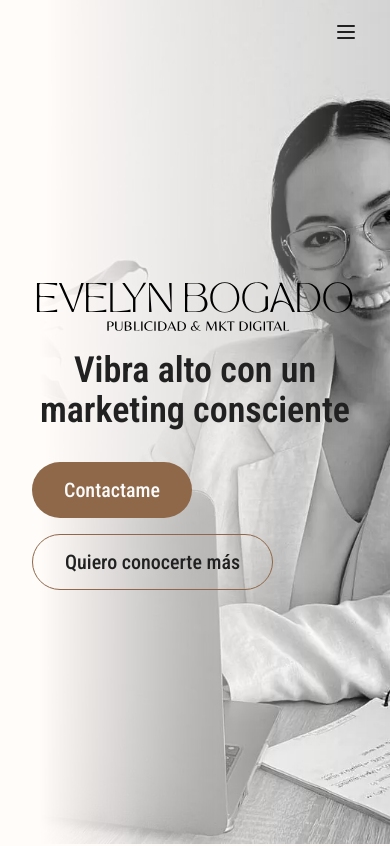
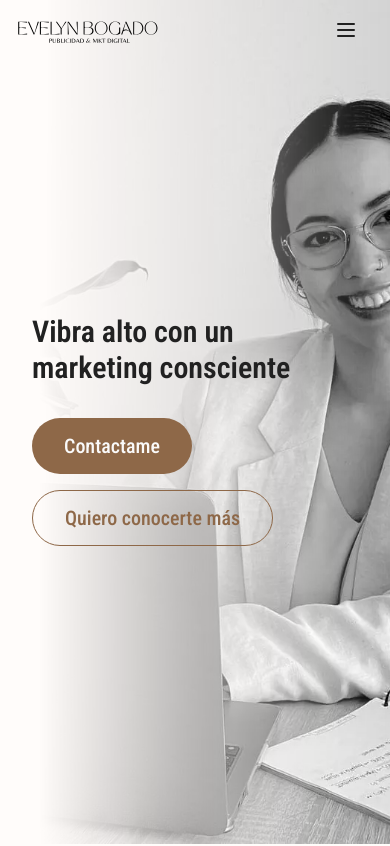
Before and after one commit to SebastianCoceres/eve-page, a Next.js app: page / in a window 390 px wide. Shown: the top 846 px of the page. Built offline with nearby package versions, Linux system fonts and the light colour scheme.

Commit message:
mobile fixes

```diff
--- a/app/page.tsx
+++ b/app/page.tsx
@@ -16,7 +16,7 @@ export const metadata: Metadata = {
 export default function Home() {
 
   return (
-    <div id="wrapper" className="min-h-screen max-h-screen overflow-y-scroll scrollbar-hide snap-y snap-mandatory scroll-smooth scroll-pe-[2em]">
+    <>
       <header className="fixed top-0 left-0 right-0 z-50">
         <Navbar />
       </header>
@@ -28,6 +28,6 @@ export default function Home() {
         <Contacto />
       </main >
       <Footer />
-    </div>
+    </>
   );
 }
--- a/components/sections/Contacto.tsx
+++ b/components/sections/Contacto.tsx
@@ -57,10 +57,10 @@ export const Contacto = () => {
     }
 
     return (
-        <section id="contact" className="snap-always snap-center flex flex-col justify-center items-center flex-fill min-h-screen bg-background">
+        <section id="contact" className=" flex flex-col justify-center items-center flex-fill min-h-screen bg-background">
             <div ref={ref} className="container md:max-w-6xl mx-auto text-xl md:text-2xl">
-                <Heading is="h2" className="text-secondary text-6xl">¡Estoy aquí para ti!</Heading>
-                <Heading is="h3" className="text-secondary text-3xl">Hablemos de tu proyecto:</Heading>
+                <Heading is="h2" className="text-secondary">¡Estoy aquí para ti!</Heading>
+                <Heading is="h3" className="text-secondary">Hablemos de tu proyecto:</Heading>
                 <Form {...form}>
                     <form onSubmit={form.handleSubmit(onSubmit)} className="space-y-8">
                         <FormField
--- a/components/sections/Hero.tsx
+++ b/components/sections/Hero.tsx
@@ -10,7 +10,7 @@ import { useIsInViewWithStore } from "@/hooks/useIsInViewWithStore";
 export const Hero = () => {
     const { ref } = useIsInViewWithStore("home")
     return (
-        <section id="home" className="relative snap-always snap-center flex flex-col justify-center items-center flex-fill min-h-screen">
+        <section id="home" className="relative  flex flex-col justify-center items-center flex-fill min-h-screen">
             <div className="absolute inset-0 -z-[1]">
                 <div className="absolute inset-0 lg:bg-hero-pattern bg-no-repeat bg-cover opacity-20"></div>
                 <div className="absolute right-0 w-full h-full md:w-2/3">
@@ -18,20 +18,20 @@ export const Hero = () => {
                 </div>
             </div>
             <div ref={ref} className="flex container md:max-w-6xl mx-auto">
-                <div className="md:w-2/3 flex flex-col justify-center items-start">
+                <div className="md:w-2/3 text-balance flex flex-col justify-center items-start">
                     <div className="text-center">
-                        <Heading is="h1">
+                        <Heading is="h1" className="hidden md:block">
                             <span className="sr-only">Evelyn Bogado</span>
                             <Logo />
                         </Heading>
-                        <Heading is="h2" className="relative z-[1] text-center md:text-left">
+                        <Heading is="h2" className="relative z-[1] text-left">
                             Vibra alto con un marketing consciente
                         </Heading>
                     </div>
                     <Button size={"xl"} className={"mt-4"} rounded={"full"}>
                         Contactame
                     </Button>
-                    <Button variant={"outline"} size={"xl"} className={"mt-4"} rounded={"full"}>
+                    <Button variant={"outline"} size={"xl"} className={"mt-4 text-primary"} rounded={"full"}>
                         Quiero conocerte más
                     </Button>
                 </div>
--- a/components/sections/Intro.tsx
+++ b/components/sections/Intro.tsx
@@ -14,10 +14,10 @@ export const Intro = () => {
     const scope = useAccordionAnimation(isInView);
 
     return (
-        <section id="focus" className="snap-always snap-center flex flex-col justify-center items-center flex-fill min-h-screen bg-background">
+        <section id="focus" className=" flex flex-col justify-center items-center flex-fill min-h-screen bg-background">
             <div ref={scope} className="container md:max-w-6xl mx-auto text-xl md:text-2xl">
                 <div ref={ref}>
-                    <MotionAccordion type="single" defaultValue={"item-1"}>
+                    <MotionAccordion type="single" defaultValue={"item-1"} collapsible>
                         <MotionAccordionItem value="item-1" className="accordionItem my-8">
                             <MotionAccordionTrigger>¿Qué es el marketing consciente?</MotionAccordionTrigger>
                             <MotionAccordionContent>
--- a/components/sections/Navbar.tsx
+++ b/components/sections/Navbar.tsx
@@ -1,9 +1,11 @@
 'use client';
-import { motion } from 'framer-motion';
+import { motion, useScroll, useMotionValueEvent } from 'framer-motion';
 import { Navbar, NavigationList, NavigationItem, NavbarTrigger } from "@/components/ui/Navbar";
 import { Home, UserRound, HandHeart, Mail, Menu, X, Lightbulb } from "lucide-react";
 import { useNavbarStore } from '@/stores/nav-providers'
-
+import { Logo } from "@/components/ui/Logo";
+import { cn } from '@/lib/utils';
+import { useState } from 'react';
 
 
 export const navbarItems = [
@@ -14,7 +16,7 @@ export const navbarItems = [
         icon: <Home />
     }, {
         key: 'focus',
-        name: 'Mi diferencial',
+        name: 'Mi enfoque',
         href: '#focus',
         icon: <Lightbulb />
     }, {
@@ -37,13 +39,21 @@ export const navbarItems = [
 ] as const
 
 export type NavbarKeys = typeof navbarItems[number]['key']
-
 export function NavbarSection() {
     const { selectedNavbarItem, setSelectedNavbarItem } = useNavbarStore(state => state)
+    const [hasbg, setHasbg] = useState(false)
+    const { scrollY } = useScroll()
+    useMotionValueEvent(scrollY, "change", (latest) => {
+        setHasbg(latest > 100)
+    })
     return (
-        <Navbar>
+        <Navbar className={cn('flex justify-between md:justify-center items-center transition-colors', hasbg ? 'bg-background' : 'bg-transparent')}>
+            <div className='w-36 md:hidden'>
+                <span className="sr-only">Evelyn Bogado</span>
+                <Logo />
+            </div>
             <NavbarTrigger className="text-3xl" closedIcon={<X />} openIcon={<Menu />}></NavbarTrigger>
-            <NavigationList className="text-2xl gap-8 uppercase">
+            <NavigationList className="text-lg md:text-2xl gap-8 uppercase">
                 {
                     navbarItems.map((item, index) => (
                         <NavigationItem key={index} href={item.href} className={item.key === selectedNavbarItem ? 'relative text-primary' : 'relative'} onClick={(e) => {
--- a/components/ui/Heading.tsx
+++ b/components/ui/Heading.tsx
@@ -11,12 +11,12 @@ interface _Heading extends React.HTMLAttributes<HTMLHeadingElement> {
 const Heading: React.FC<_Heading> = ({ is = 'h1', ref, className, children }) => {
     const Component = is;
     const baseClasses = {
-        'h1': 'text-6xl font-bold my-4',
-        'h2': 'text-4xl font-semibold my-4',
-        'h3': 'text-3xl font-semibold my-4',
-        'h4': 'text-2xl font-semibold my-4',
-        'h5': 'text-xl font-semibold my-4',
-        'h6': 'text-lg font-semibold my-4',
+        'h1': 'text-4xl md:text-6xl font-bold my-4',
+        'h2': 'text-3xl md:text-4xl font-semibold my-4',
+        'h3': 'text-2xl md:text-3xl font-semibold my-4',
+        'h4': 'text-xl md:text-2xl font-semibold my-4',
+        'h5': 'text-lg md:text-xl font-semibold my-4',
+        'h6': 'text-md md:text-lg font-semibold my-4',
     };
 
     const classes = cn(
--- a/components/ui/Navbar.tsx
+++ b/components/ui/Navbar.tsx
@@ -4,7 +4,6 @@ import React from 'react'
 
 import { cn } from "@/lib/utils"
 import Link from 'next/link'
-import { motion } from 'framer-motion';
 
 interface NavbarContextType {
     isOpen: boolean;
@@ -37,7 +36,7 @@ const Navbar: React.FC<NavbarProps> = ({
     };
     return (
         <NavbarContext.Provider value={{ isOpen, toggleMenu }}>
-            <nav className={cn("relative md:bg-background/10 p-8 flex justify-center items-center", className)} {...props}>
+            <nav className={cn("relative md:bg-background/10 p-4 flex justify-center items-center", className)} {...props}>
                 {children}
             </nav>
         </NavbarContext.Provider>
@@ -99,13 +98,15 @@ const NavigationItem: React.FC<NavigationItemProps> = ({
     Icon = undefined,
     ...props
 }) => {
+    const { toggleMenu } = useNavbarContext();
     return (
         <li className={cn("hover:text-secondary", className)} {...props}>
             <Link className="font-bold text-inherit flex items-center justify-center gap-2 text-3xl md:text-2xl" href={href} onClick={(e) => {
                 e.preventDefault();
+                toggleMenu();
                 const target = e.target
-                if( !target ) return
-                if( target instanceof HTMLAnchorElement ) {
+                if (!target) return
+                if (target instanceof HTMLAnchorElement) {
                     document.querySelector(target.hash)?.scrollIntoView({ behavior: 'smooth' })
                 }
             }}>
```
Also changed, not shown: components/sections/Servicios.tsx (+7 -7 lines), components/sections/SobreMi.tsx (+7 -7 lines).
